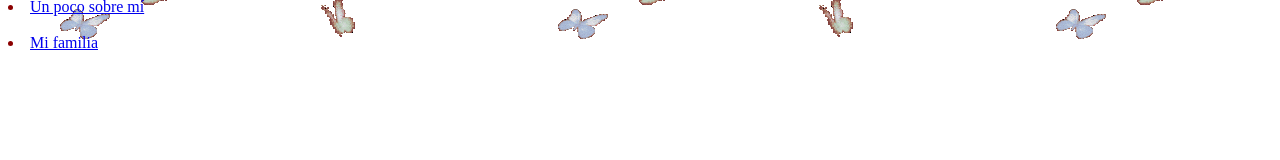
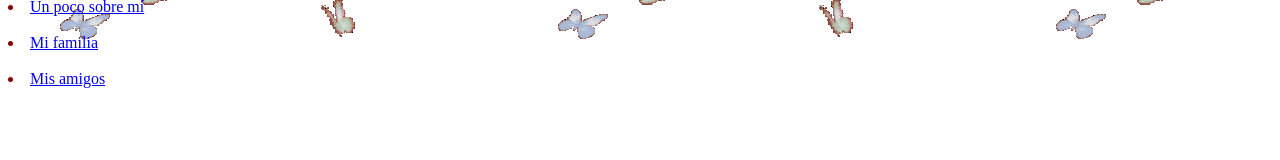
Before and after one commit to sxmyesrz/menu, a plain HTML site: page index.html in a window 1280 px wide. Shown: the part 554-714 px from the top of the page. Drawn offline with Linux system fonts and the light colour scheme.

Commit message:
Update index.html

```diff
--- a/index.html
+++ b/index.html
@@ -35,3 +35,4 @@
             <h4 style="font-family: 'Comic Sans MS';">PERSONAL</h4>
             <li><a hrf><a href="https://sxmyesrz.github.io/sobre_mi/">Un poco sobre m&iacute</a><br></li></h3><br></li>
             <li><a hrf><a href="https://sxmyesrz.github.io/mi_familia/">Mi familia</a><br></li></h3><br></li>
+            <li><a hrf><a href="https://sxmyesrz.github.io/mis_amigos/">Mis amigos</a><br></li></h3><br></li>
```
